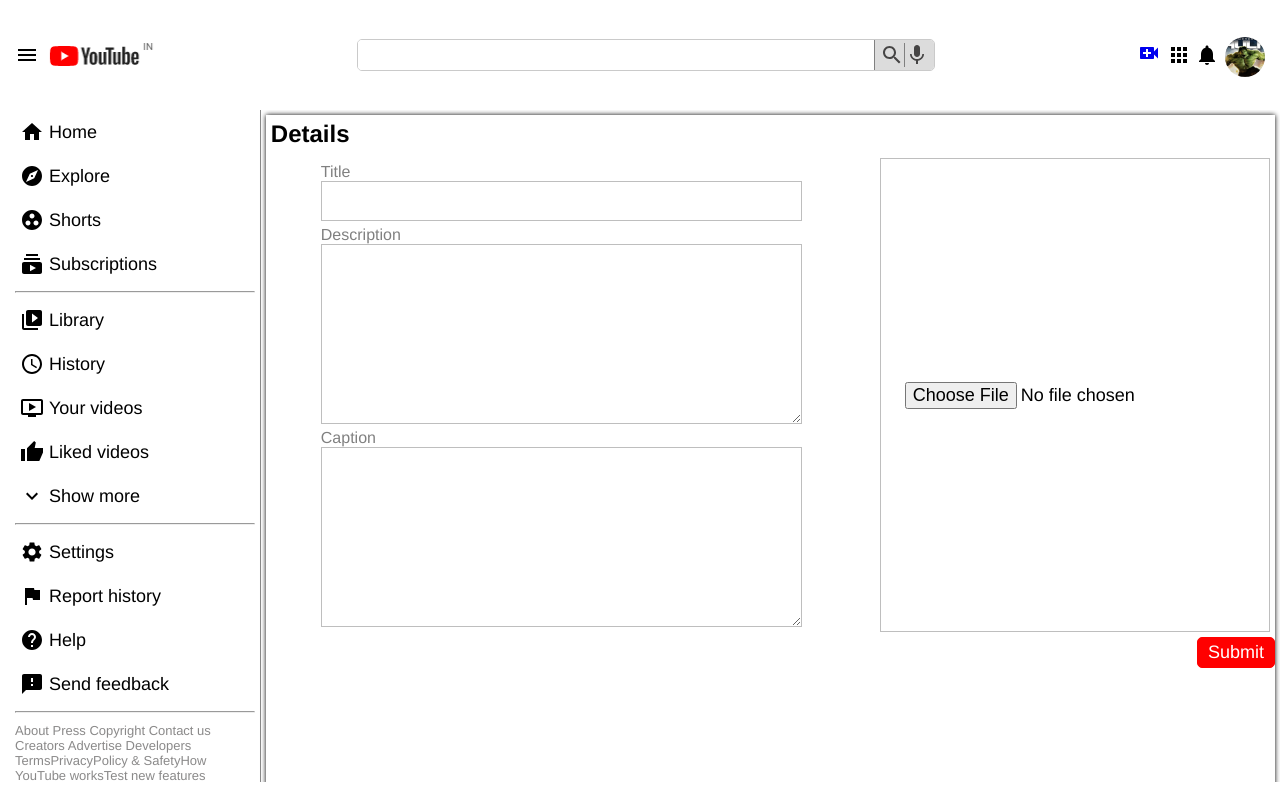
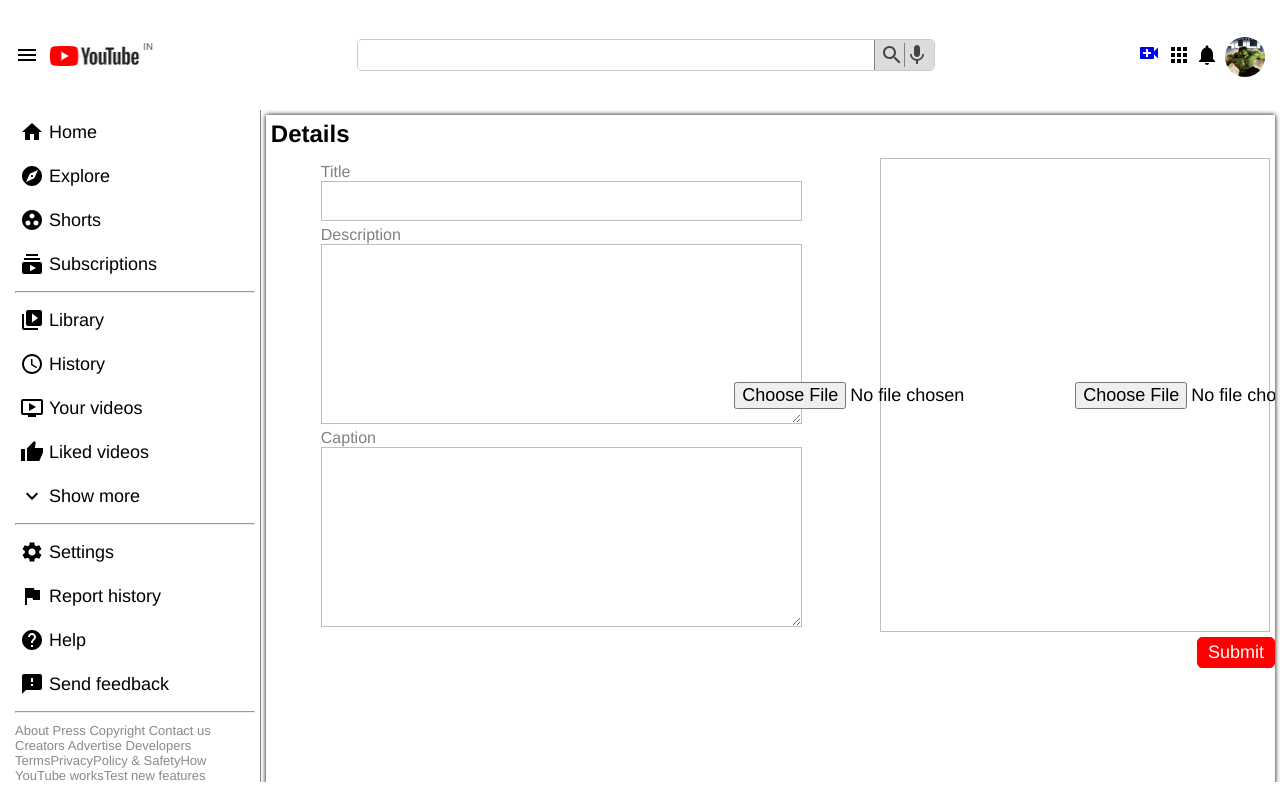
Before and after one commit to gur26001/youtube-frontend, a React (Create React App) app: page /uploadvideo in a window 1280 px wide. Built offline with nearby package versions, Linux system fonts and the light colour scheme.

Commit message:
axios used to upload data iamge and video with error

```diff
--- a/package.json
+++ b/package.json
@@ -10,6 +10,7 @@
     "@testing-library/jest-dom": "^5.16.4",
     "@testing-library/react": "^13.2.0",
     "@testing-library/user-event": "^13.5.0",
+    "axios": "^0.27.2",
     "react": "^18.1.0",
     "react-dom": "^18.1.0",
     "react-router-dom": "^6.3.0",
--- a/src/App.js
+++ b/src/App.js
@@ -1,15 +1,21 @@
+import { useState } from 'react';
 import {Routes,Route } from 'react-router-dom';
 import './App.css';
 import Homepage from './Routes/Homepage';
+import channelLogo from './Components/media/avatar.png';
 import Uploadvideo from './Routes/Uploadvideopage';
 
+
 function App() {
+
+
+
+
   return (
-
     <div className="App">
       <Routes>
-        <Route path='/'  element={<Homepage/>}  />
-        <Route path='/uploadvideo' element={<Uploadvideo/>} />
+        <Route path='/'  element={<Homepage />}  />
+        <Route path='/uploadvideo' element={<Uploadvideo channel_icon={channelLogo} />} />
       </Routes>
     </div>
   );
--- a/src/Components/Uploadvideoform.js
+++ b/src/Components/Uploadvideoform.js
@@ -1,6 +1,7 @@
-import { useRef } from 'react';
+import { useState,useRef } from 'react';
 import classes from './Uploadvideoform.module.css';
-import channel_image from './media/arslan.jpg';
+import axios from 'axios';
+
 
 
 var currentdate = new Date();
@@ -10,11 +11,28 @@ export default function Uploadvideoform(props){
     const titleRef = useRef();
     const descRef = useRef();
     const capRef = useRef();
-    const videoRef= useRef();
 
-    let Date = currentdate.getDate();
+    const [selectedimage,setselectedimage] = useState(null);
+    const[selectedvideo,setselectedvideo] =  useState(null);
+
+
+    function fileselectedImage(event){
+        console.log(event.target.files[0]);
+        setselectedimage(event.target.files[0]);
+    }
+
+
+    function fileselected(event){
+        console.log(event.target.files[0]);
+        setselectedvideo(event.target.files[0]);
+    }
+
     function submithandler(event){
         // preventing default action of onsubmit
+        // let Date = currentdate.getDate();
+
+
+
         event.preventDefault();
 
         // use refs  only for reading inputs
@@ -23,18 +41,30 @@ export default function Uploadvideoform(props){
         const enteredTitle = titleRef.current.value;
         const enteredDesc=descRef.current.value;
         const enteredCap = capRef.current.value;
-        const uploadedVideo = videoRef.current.value;
 
-        const NewVideoData={
-            title:enteredTitle,
-            decription:enteredDesc,
-            caption:enteredCap,
-            videofile:uploadedVideo,
-            channelIcon: channel_image,
-            channel_name:"Bibblee",
-            date: Date
-        }
-        props.onSub(NewVideoData);
+
+        // const NewVideoData={
+        //     title:enteredTitle,
+        //     decription:enteredDesc,
+        //     caption:enteredCap,
+        //     channelIcon: channel_image,
+        //     channel_name:"Bibblee",
+        //     date: Date
+        // }
+        // props.onSub(NewVideoData);
+        const fd= new FormData();
+
+
+        fd.append('title', enteredTitle);
+        fd.append('caption',enteredCap);
+        fd.append('description',enteredDesc);
+
+        fd.append('thumbnail',selectedimage, selectedimage.name);
+        fd.append('video',selectedvideo,selectedvideo.name);
+        fd.append('date',selectedvideo.lastModifiedDate);
+
+        axios.post('https://front-491c9-default-rtdb.firebaseio.com/videos.json',fd);
+
 
     }
 
@@ -59,12 +89,13 @@ export default function Uploadvideoform(props){
                             </div>
                     </div>
                     <div className={classes.mediafield}>
-                            <input className={classes.uploadvideo} type="file" id="video" ref={videoRef} />
+                            <input className={classes.uploadvideo} type="file" id="video" onChange={fileselected} />
+                            <input className={classes.uploadvideo} type="file" id="thumbnail" onChange={fileselectedImage} />
                     </div>
                 </div>
 
                 <div className={classes.actions}>
-                    <button>
+                    <button type='submit'>
                         Submit
                     </button>
                 </div>
--- a/src/Routes/Uploadvideopage.js
+++ b/src/Routes/Uploadvideopage.js
@@ -3,9 +3,9 @@ import Sidebar from "../Components/Sidebar";
 import Uploadvideoform from "../Components/Uploadvideoform";
 import classes from './Uploadvideopage.module.css';
 import { useNavigate } from "react-router-dom";
-import Homepage from "./Homepage";
 
-export default function Uploadvideo() {
+
+export default function Uploadvideo(props) {
 
     const navigate = useNavigate();
     function uploadNewVideo(data){
@@ -32,7 +32,7 @@ export default function Uploadvideo() {
 
             <main className={classes.main}>
                 <Sidebar/>
-                <Uploadvideoform onSub={uploadNewVideo}/>
+                <Uploadvideoform onSub={uploadNewVideo} chnl_logo= {props.channel_icon} />
             </main>
         </section>
     );
```
Also changed, not shown: 1 other file (tests, documents, lock files or other folders).
